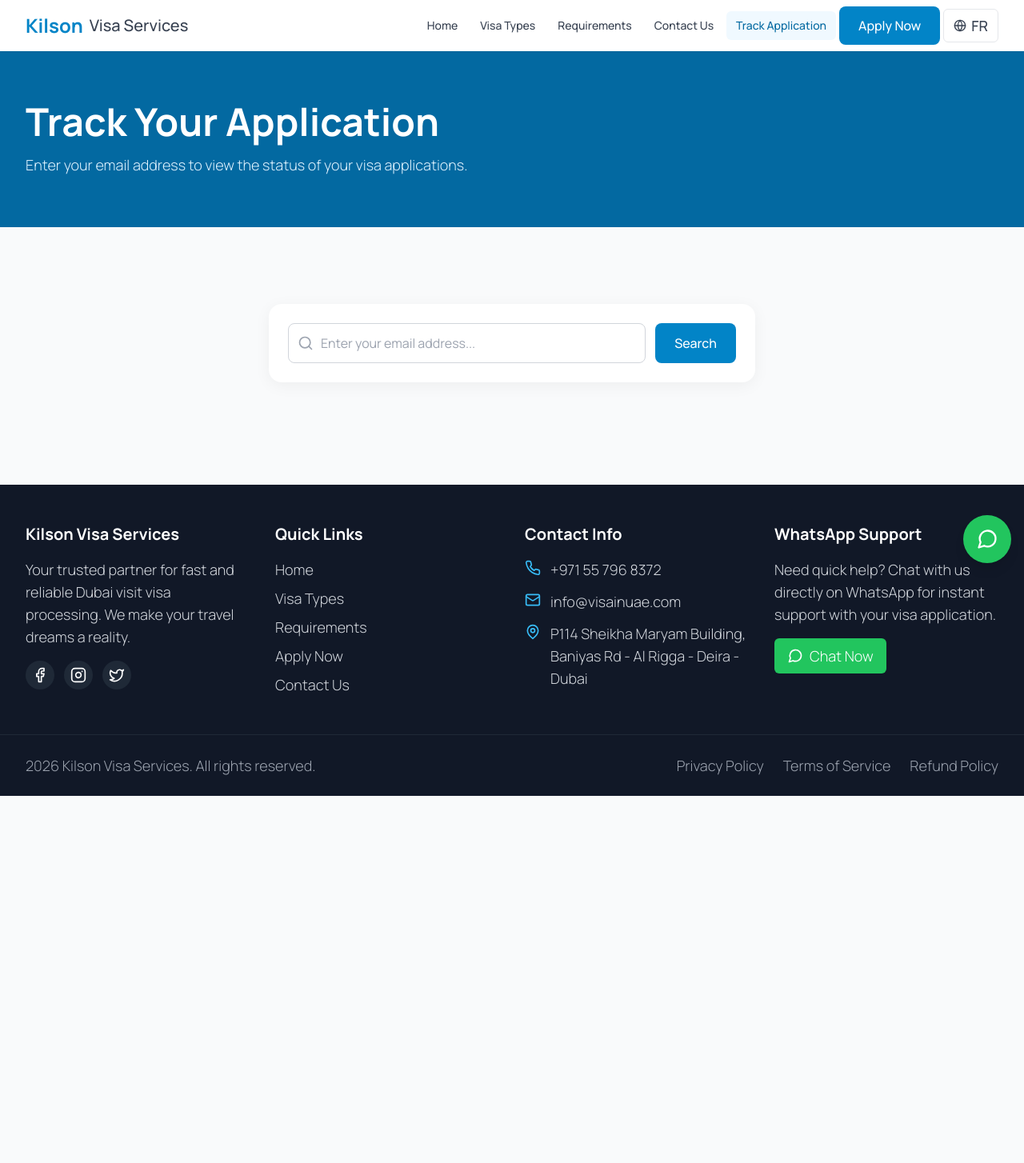
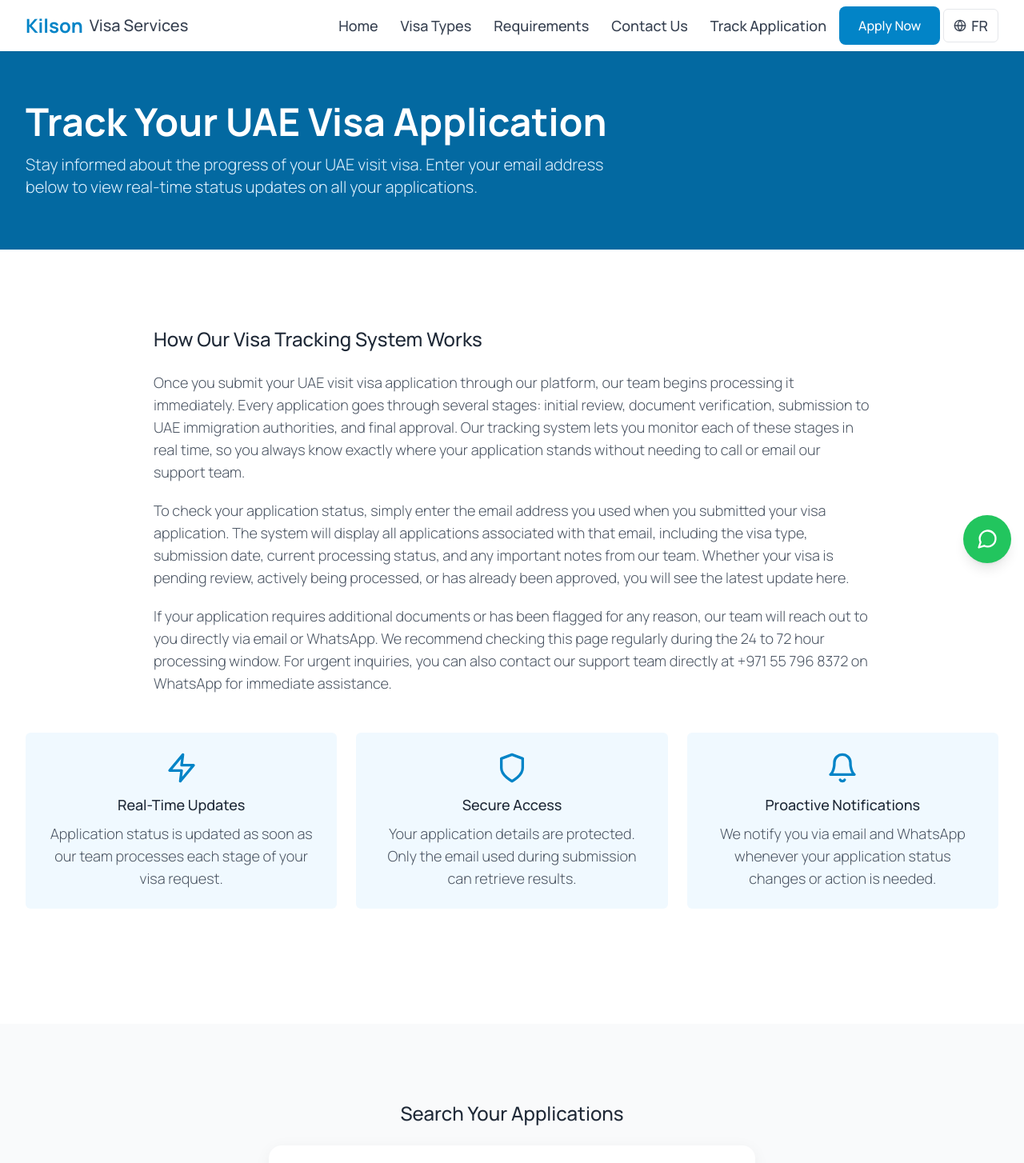
Before and after one commit to kilsonbonheur/1746270919900-67c6337c7c900857a79bea56, a React (Vite) app: page /track in a window 1280 px wide. Shown: the top 1454 px of the page at 80% size. Before the commit the page ends 995 px from the top, so only its background shows below. Built offline with nearby package versions, Linux system fonts and the light colour scheme; the HTML template or start-up script is replaced by a standard one.

Commit message:
fix soft 404 pages

```diff
--- a/src/App.jsx
+++ b/src/App.jsx
@@ -26,7 +26,9 @@ function App() {
           <Route path="apply" element={<ApplicationPage />} />
           <Route path="requirements" element={<RequirementsPage />} />
           <Route path="contact" element={<ContactPage />} />
+          <Route path="contact-us" element={<ContactPage />} />
           <Route path="track" element={<TrackApplicationPage />} />
+          <Route path="track-application" element={<TrackApplicationPage />} />
           <Route path="terms" element={<TermsPage />} />
           <Route path="*" element={<NotFoundPage />} />
         </Route>
--- a/src/components/Footer.jsx
+++ b/src/components/Footer.jsx
@@ -92,7 +92,7 @@ function Footer() {
               </li>
               <li>
                 <Link
-                  to="/contact"
+                  to="/contact-us"
                   className="text-lg font-extralight text-gray-300 hover:text-white transition-colors"
                 >
                   {t(language, "nav.contactUs")}
--- a/src/components/Navbar.jsx
+++ b/src/components/Navbar.jsx
@@ -13,7 +13,7 @@ function Navbar() {
   };
 
   const navLinkClasses = ({ isActive }) =>
-    `px-3 py-2 rounded-md text-sm font-medium transition-colors ${
+    `px-3 py-2 rounded-md text-lg font-medium transition-colors ${
       isActive
         ? 'text-primary-700 bg-primary-50'
         : 'text-gray-700 hover:text-primary-600 hover:bg-gray-50'
@@ -23,13 +23,11 @@ function Navbar() {
     <nav className="bg-white shadow-sm sticky top-0 z-50">
       <div className="container-custom">
         <div className="flex justify-between items-center h-16">
-          {/* Logo */}
           <Link to="/" className="flex items-center space-x-2">
             <span className="text-2xl font-bold text-primary-600">Kilson</span>
             <span className="text-xl font-medium text-gray-700">Visa Services</span>
           </Link>
 
-          {/* Desktop Navigation */}
           <div className="hidden md:flex items-center space-x-1">
             <NavLink to="/" end className={navLinkClasses}>
               {t(language, "nav.home")}
@@ -40,10 +38,10 @@ function Navbar() {
             <NavLink to="/requirements" className={navLinkClasses}>
               {t(language, "nav.requirements")}
             </NavLink>
-            <NavLink to="/contact" className={navLinkClasses}>
+            <NavLink to="/contact-us" className={navLinkClasses}>
               {t(language, "nav.contactUs")}
             </NavLink>
-            <NavLink to="/track" className={navLinkClasses}>
+            <NavLink to="/track-application" className={navLinkClasses}>
               {t(language, "nav.trackApplication")}
             </NavLink>
             <Link to="/apply" className="ml-2 btn-primary">
@@ -59,7 +57,6 @@ function Navbar() {
             </button>
           </div>
 
-          {/* Mobile menu button */}
           <div className="md:hidden">
             <button
               onClick={toggleMenu}
@@ -75,7 +72,6 @@ function Navbar() {
         </div>
       </div>
 
-      {/* Mobile Navigation */}
       {isMenuOpen && (
         <div className="md:hidden bg-white border-t border-gray-100 py-2">
           <div className="container-custom space-y-1">
@@ -88,10 +84,10 @@ function Navbar() {
             <NavLink to="/requirements" className={navLinkClasses} onClick={() => setIsMenuOpen(false)}>
               {t(language, "nav.requirements")}
             </NavLink>
-            <NavLink to="/contact" className={navLinkClasses} onClick={() => setIsMenuOpen(false)}>
+            <NavLink to="/contact-us" className={navLinkClasses} onClick={() => setIsMenuOpen(false)}>
               {t(language, "nav.contactUs")}
             </NavLink>
-            <NavLink to="/track" className={navLinkClasses} onClick={() => setIsMenuOpen(false)}>
+            <NavLink to="/track-application" className={navLinkClasses} onClick={() => setIsMenuOpen(false)}>
               {t(language, "nav.trackApplication")}
             </NavLink>
             <div className="pt-2">
--- a/src/pages/ContactPage.jsx
+++ b/src/pages/ContactPage.jsx
@@ -1,5 +1,5 @@
 import React from "react";
-import { Phone, Mail, MapPin, Clock, MessageCircle } from "lucide-react";
+import { Phone, Mail, MapPin, Clock, MessageCircle, Shield, Globe, Headphones } from "lucide-react";
 import ContactForm from "../components/ContactForm";
 
 function ContactPage() {
@@ -45,11 +45,66 @@ function ContactPage() {
     <div id="contact_page">
       <div className="bg-primary-700 py-16">
         <div className="container-custom">
-          <h1 className="heading-1 text-white mb-4">Contact Us</h1>
-          <p className="text-lg font-extralight text-primary-100 max-w-3xl">
-            Have questions about our visa services? Get in touch with our team
-            for assistance with your Dubai visa application.
+          <h1 className="heading-1 text-white mb-4">Contact Us – Get Your UAE Visit Visa</h1>
+          <p className="text-xl font-extralight text-primary-100 max-w-3xl">
+            Have questions about our visa services? Our experienced team is here to help you
+            navigate the UAE visa application process from start to finish.
           </p>
+        </div>
+      </div>
+
+      <div className="section bg-white">
+        <div className="container-custom">
+          <div className="max-w-4xl mx-auto mb-12">
+            <h2 className="text-2xl font-medium text-gray-800 mb-6">
+              Why Reach Out to Our UAE Visa Experts?
+            </h2>
+            <p className="text-lg font-extralight text-gray-600 mb-5">
+              Whether you are planning a short holiday, a business trip, or visiting family in Dubai,
+              Abu Dhabi, Sharjah, or any other emirate, our visa specialists can guide you through every
+              step. We handle all types of UAE visit visas including 30-day single entry, 60-day tourist
+              visas, and 60-day multiple entry permits. Our team reviews your documents in advance to
+              ensure your application has the best possible chance of approval.
+            </p>
+            <p className="text-lg font-extralight text-gray-600 mb-5">
+              We understand that applying for a visa can feel overwhelming, especially if it is your first
+              time travelling to the United Arab Emirates. That is why our multilingual support team is
+              available by phone, email, and WhatsApp to answer your questions, clarify documentation
+              requirements, and provide real-time updates on your application status. We pride ourselves
+              on transparent pricing with no hidden fees, and our processing times typically range from
+              24 to 72 hours.
+            </p>
+            <p className="text-lg font-extralight text-gray-600">
+              Do not hesitate to get in touch before you apply. A quick conversation with our team can
+              save you time, avoid common mistakes, and give you confidence that your visa will be
+              processed smoothly. Use any of the contact methods below, or fill out the form and we
+              will respond within a few hours during business days.
+            </p>
+          </div>
+
+          <div className="grid grid-cols-1 md:grid-cols-3 gap-6 mb-12">
+            <div className="bg-primary-50 rounded-md p-6 text-center">
+              <Headphones className="h-10 w-10 text-primary-600 mx-auto mb-3" />
+              <h3 className="text-lg font-medium text-gray-800 mb-2">Dedicated Support</h3>
+              <p className="text-lg font-extralight text-gray-600">
+                Our team responds to every inquiry within hours, not days. Expect fast, personal assistance.
+              </p>
+            </div>
+            <div className="bg-primary-50 rounded-md p-6 text-center">
+              <Globe className="h-10 w-10 text-primary-600 mx-auto mb-3" />
+              <h3 className="text-lg font-medium text-gray-800 mb-2">All Emirates Covered</h3>
+              <p className="text-lg font-extralight text-gray-600">
+                We process visas for Dubai, Abu Dhabi, Sharjah, Ajman, Fujairah, Ras Al Khaimah, and Umm Al Quwain.
+              </p>
+            </div>
+            <div className="bg-primary-50 rounded-md p-6 text-center">
+              <Shield className="h-10 w-10 text-primary-600 mx-auto mb-3" />
+              <h3 className="text-lg font-medium text-gray-800 mb-2">Secure and Trusted</h3>
+              <p className="text-lg font-extralight text-gray-600">
+                Your personal information is handled with strict confidentiality and secure processing systems.
+              </p>
+            </div>
+          </div>
         </div>
       </div>
 
@@ -57,7 +112,7 @@ function ContactPage() {
         <div className="container-custom">
           <div className="grid grid-cols-1 lg:grid-cols-3 gap-8">
             <div className="lg:col-span-1">
-              <h2 className="text-2xl font-bold text-gray-800 mb-6">
+              <h2 className="text-2xl font-medium text-gray-800 mb-6">
                 Get In Touch
               </h2>
 
@@ -178,7 +233,7 @@ function ContactPage() {
           style={{ border: 0 }}
           allowFullScreen=""
           loading="lazy"
-          title="Kilson Visa Services Location"
+          title="Visa in UAE Office Location - Al Rigga, Deira, Dubai"
         ></iframe>
       </div>
     </div>
--- a/src/pages/TrackApplicationPage.jsx
+++ b/src/pages/TrackApplicationPage.jsx
@@ -1,5 +1,5 @@
 import React, { useState } from 'react';
-import { Search, FileText, Clock, CheckCircle, XCircle, AlertCircle, RefreshCw } from 'lucide-react';
+import { Search, FileText, Clock, CheckCircle, XCircle, AlertCircle, RefreshCw, Shield, Zap, Bell } from 'lucide-react';
 import { supabase } from '../lib/supabase';
 
 function TrackApplicationPage() {
@@ -34,19 +34,77 @@ function TrackApplicationPage() {
   };
 
   return (
-    <div>
+    <div id="track_application_page">
       <div className="bg-primary-700 py-16">
         <div className="container-custom">
-          <h1 className="heading-1 text-white mb-4">Track Your Application</h1>
-          <p className="text-lg font-extralight text-primary-100 max-w-3xl">
-            Enter your email address to view the status of your visa applications.
+          <h1 className="heading-1 text-white mb-4">Track Your UAE Visa Application</h1>
+          <p className="text-xl font-extralight text-primary-100 max-w-3xl">
+            Stay informed about the progress of your UAE visit visa. Enter your email
+            address below to view real-time status updates on all your applications.
           </p>
+        </div>
+      </div>
+
+      <div className="section bg-white">
+        <div className="container-custom">
+          <div className="max-w-4xl mx-auto mb-12">
+            <h2 className="text-2xl font-medium text-gray-800 mb-6">
+              How Our Visa Tracking System Works
+            </h2>
+            <p className="text-lg font-extralight text-gray-600 mb-5">
+              Once you submit your UAE visit visa application through our platform, our team begins
+              processing it immediately. Every application goes through several stages: initial review,
+              document verification, submission to UAE immigration authorities, and final approval. Our
+              tracking system lets you monitor each of these stages in real time, so you always know
+              exactly where your application stands without needing to call or email our support team.
+            </p>
+            <p className="text-lg font-extralight text-gray-600 mb-5">
+              To check your application status, simply enter the email address you used when you
+              submitted your visa application. The system will display all applications associated with
+              that email, including the visa type, submission date, current processing status, and any
+              important notes from our team. Whether your visa is pending review, actively being processed,
+              or has already been approved, you will see the latest update here.
+            </p>
+            <p className="text-lg font-extralight text-gray-600">
+              If your application requires additional documents or has been flagged for any reason, our
+              team will reach out to you directly via email or WhatsApp. We recommend checking this page
+              regularly during the 24 to 72 hour processing window. For urgent inquiries, you can also
+              contact our support team directly at +971 55 796 8372 on WhatsApp for immediate assistance.
+            </p>
+          </div>
+
+          <div className="grid grid-cols-1 md:grid-cols-3 gap-6 mb-12">
+            <div className="bg-primary-50 rounded-md p-6 text-center">
+              <Zap className="h-10 w-10 text-primary-600 mx-auto mb-3" />
+              <h3 className="text-lg font-medium text-gray-800 mb-2">Real-Time Updates</h3>
+              <p className="text-lg font-extralight text-gray-600">
+                Application status is updated as soon as our team processes each stage of your visa request.
+              </p>
+            </div>
+            <div className="bg-primary-50 rounded-md p-6 text-center">
+              <Shield className="h-10 w-10 text-primary-600 mx-auto mb-3" />
+              <h3 className="text-lg font-medium text-gray-800 mb-2">Secure Access</h3>
+              <p className="text-lg font-extralight text-gray-600">
+                Your application details are protected. Only the email used during submission can retrieve results.
+              </p>
+            </div>
+            <div className="bg-primary-50 rounded-md p-6 text-center">
+              <Bell className="h-10 w-10 text-primary-600 mx-auto mb-3" />
+              <h3 className="text-lg font-medium text-gray-800 mb-2">Proactive Notifications</h3>
+              <p className="text-lg font-extralight text-gray-600">
+                We notify you via email and WhatsApp whenever your application status changes or action is needed.
+              </p>
+            </div>
+          </div>
         </div>
       </div>
 
       <div className="section bg-gray-50">
         <div className="container-custom max-w-2xl">
-          <form onSubmit={handleSearch} className="card mb-8">
+          <h2 className="text-2xl font-medium text-gray-800 mb-6 text-center">
+            Search Your Applications
+          </h2>
+          <form onSubmit={handleSearch} className="card mb-8" noValidate>
             <div className="flex flex-col sm:flex-row gap-3">
               <div className="flex-1 relative">
                 <Search className="absolute left-3 top-1/2 -translate-y-1/2 h-5 w-5 text-gray-400" />
@@ -69,17 +127,17 @@ function TrackApplicationPage() {
             loading ? (
               <div className="text-center py-12">
                 <RefreshCw className="h-8 w-8 text-gray-400 animate-spin mx-auto mb-4" />
-                <p className="text-gray-500">Searching applications...</p>
+                <p className="text-lg font-extralight text-gray-500">Searching applications...</p>
               </div>
             ) : applications.length === 0 ? (
               <div className="card text-center py-12">
                 <FileText className="h-12 w-12 text-gray-300 mx-auto mb-4" />
-                <h3 className="text-lg font-semibold text-gray-700 mb-2">No Applications Found</h3>
-                <p className="text-gray-500">No visa applications were found for this email address.</p>
+                <h3 className="text-xl font-medium text-gray-700 mb-2">No Applications Found</h3>
+                <p className="text-lg font-extralight text-gray-500">No visa applications were found for this email address. Please make sure you entered the same email used during your application.</p>
               </div>
             ) : (
               <div className="space-y-4">
-                <p className="text-sm text-gray-600 mb-4">
+                <p className="text-lg font-extralight text-gray-600 mb-4">
                   Found {applications.length} application{applications.length > 1 ? 's' : ''}
                 </p>
                 {applications.map((app) => {
@@ -90,8 +148,8 @@ function TrackApplicationPage() {
                     <div key={app.id} className="card">
                       <div className="flex items-start justify-between mb-4">
                         <div>
-                          <h3 className="font-semibold text-gray-900">{app.visa_type}</h3>
-                          <p className="text-sm text-gray-500">
+                          <h3 className="text-lg font-medium text-gray-900">{app.visa_type}</h3>
+                          <p className="text-lg font-extralight text-gray-500">
                             Submitted: {new Date(app.created_at).toLocaleDateString('en-US', {
                               year: 'numeric', month: 'long', day: 'numeric',
                             })}
@@ -99,26 +157,26 @@ function TrackApplicationPage() {
                         </div>
                         <div className={`flex items-center px-3 py-1.5 rounded-full ${config.bg}`}>
                           <StatusIcon className={`h-4 w-4 ${config.color} mr-1.5`} />
-                          <span className={`text-sm font-medium ${config.color}`}>{config.label}</span>
+                          <span className={`text-lg font-medium ${config.color}`}>{config.label}</span>
                         </div>
                       </div>
 
-                      <div className="grid grid-cols-2 gap-4 text-sm">
+                      <div className="grid grid-cols-2 gap-4">
                         <div>
-                          <p className="text-gray-500">Name</p>
-                          <p className="font-medium text-gray-900">{app.first_name} {app.last_name}</p>
+                          <p className="text-lg font-extralight text-gray-500">Name</p>
+                          <p className="text-lg font-medium text-gray-900">{app.first_name} {app.last_name}</p>
                         </div>
                         <div>
-                          <p className="text-gray-500">Nationality</p>
-                          <p className="font-medium text-gray-900">{app.nationality}</p>
+                          <p className="text-lg font-extralight text-gray-500">Nationality</p>
+                          <p className="text-lg font-medium text-gray-900">{app.nationality}</p>
                         </div>
                         <div>
-                          <p className="text-gray-500">Entry Date</p>
-                          <p className="font-medium text-gray-900">{app.entry_date}</p>
+                          <p className="text-lg font-extralight text-gray-500">Entry Date</p>
+                          <p className="text-lg font-medium text-gray-900">{app.entry_date}</p>
                         </div>
                         <div>
-                          <p className="text-gray-500">Amount</p>
-                          <p className="font-medium text-gray-900">
+                          <p className="text-lg font-extralight text-gray-500">Amount</p>
+                          <p className="text-lg font-medium text-gray-900">
                             {app.currency === 'AED' ? 'AED ' : '$'}{app.amount} {app.currency}
                           </p>
                         </div>
@@ -128,7 +186,7 @@ function TrackApplicationPage() {
                         <div className="mt-4 bg-red-50 border border-red-200 rounded-md p-3">
                           <div className="flex items-start">
                             <AlertCircle className="h-5 w-5 text-red-500 mr-2 flex-shrink-0 mt-0.5" />
-                            <p className="text-sm text-red-700">
+                            <p className="text-lg font-extralight text-red-700">
                               Your application was rejected. Please contact us via WhatsApp at +971 55 796 8372 for more information.
                             </p>
                           </div>
```
Also changed, not shown: 1 other file (tests, documents, lock files or other folders).
